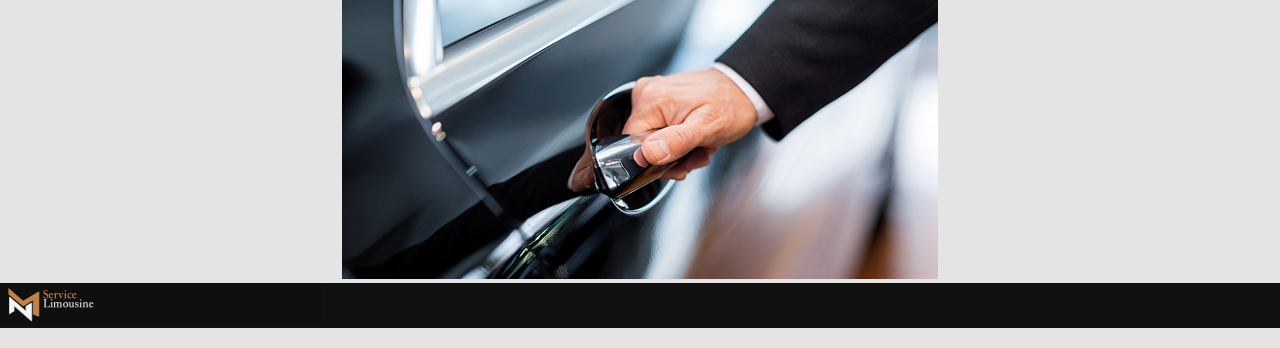
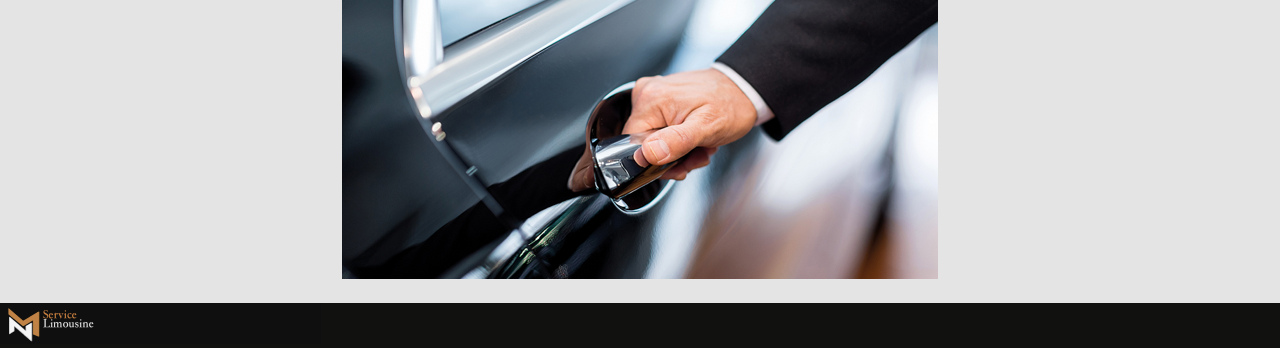
Before and after one commit to Vincenth1985/Mn-Limousine, a PHP site: page / in a window 1280 px wide. Shown: the part 1824-2172 px from the top of the page. Run offline with PHP 8.4, Linux system fonts and the light colour scheme.

Commit message:
styling mobile

```diff
--- a/css/mobile.css
+++ b/css/mobile.css
@@ -2,6 +2,7 @@
 body {
     background-color: rgb(228, 228, 228);
     margin: 0px;
+    padding: 0px;
 }
 
 .maingrid {
@@ -81,6 +82,7 @@ body {
     width: 100%;
     grid-area: maingridarticle;
     text-align: center;
+    margin-bottom: 20px;
 }
 
 .maingridarticle > div > h1 {
@@ -102,6 +104,4 @@ body {
     width: 100%;
     grid-area: maingridfooter;
     background-color: #111110;
-    position:sticky;
-    background-blend-mode: darken;
 }
```
